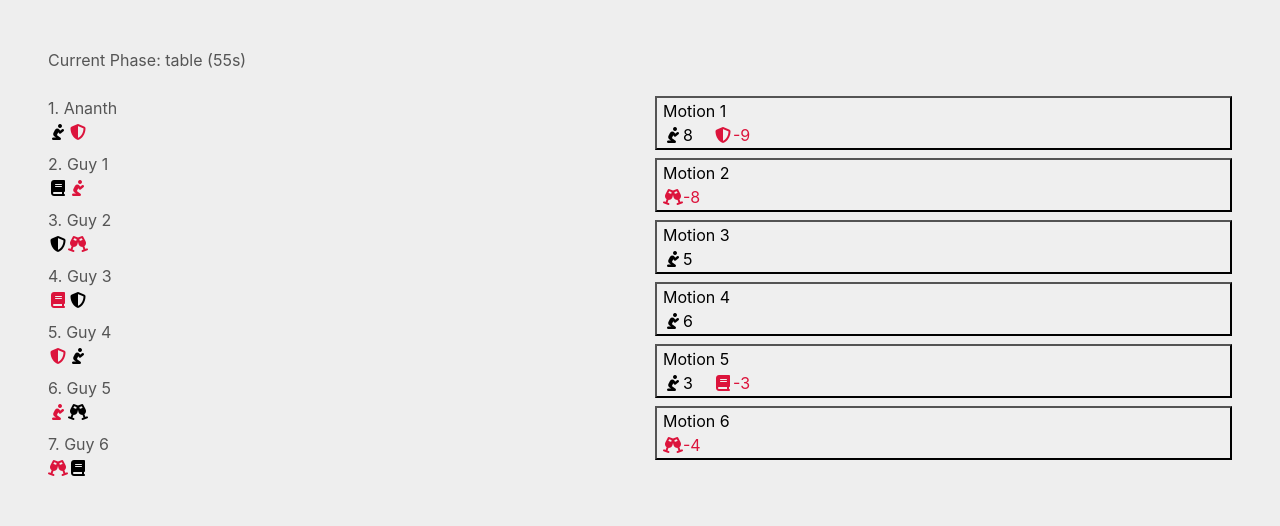
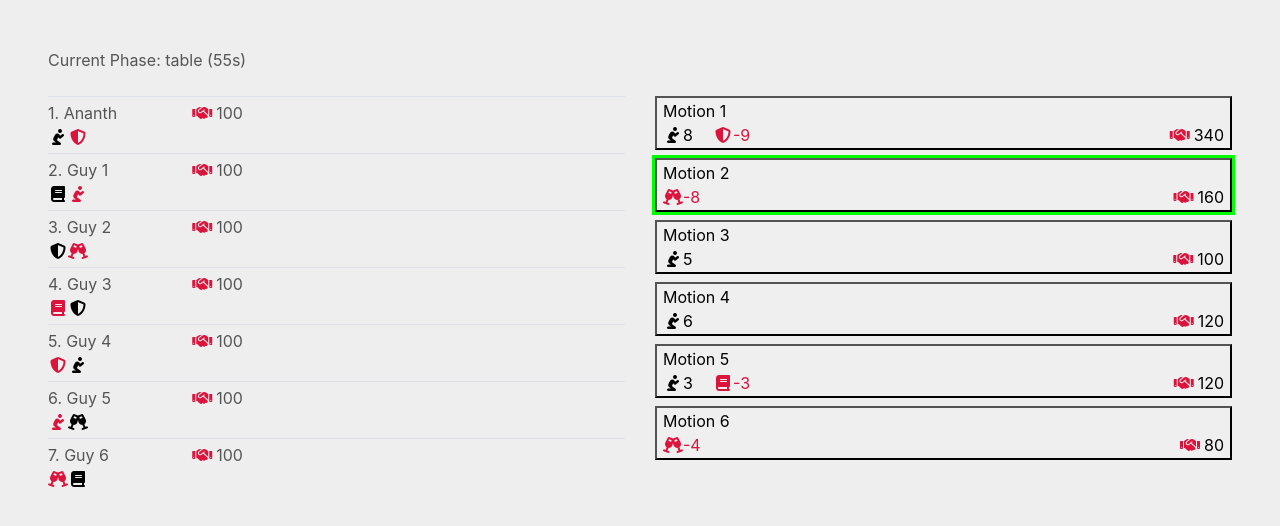
Before and after one commit to lilytastic/politics-sim, a React (Create React App) app: page /game in a window 1280 px wide. Shown: the top 526 px of the page. Built offline with nearby package versions, Linux system fonts and the light colour scheme.

Commit message:
table/rescind motion

```diff
--- a/src/App.scss
+++ b/src/App.scss
@@ -10,6 +10,10 @@
 ul {
   padding: 0;
   list-style-type: none;
+}
+
+.tabled {
+  box-shadow: 0 0 0 3px lime;
 }
 
 @media (prefers-reduced-motion: no-preference) {
--- a/src/Game.tsx
+++ b/src/Game.tsx
@@ -1,11 +1,13 @@
 import React from 'react';
 import { connect } from 'react-redux'
 import { interval } from 'rxjs';
-import { changeCurrentPhase, changeCurrentPhaseCountdown, refreshAvailableMotions } from './actionCreators';
+import { changeCurrentPhase, changeCurrentPhaseCountdown, refreshAvailableMotions, tableMotion, rescindMotion } from './actionCreators';
 
 interface Politician {
+  id: number;
   name: string;
   positions: PoliticalPosition[];
+  capital: number;
 }
 
 interface PoliticalPosition {
@@ -31,13 +33,28 @@ class Game extends React.Component {
   onTick() {
     if (this.props.currentPhaseCountdown >= this.props.phase?.countdown) {
       this.props.dispatch(changeCurrentPhase((this.props.currentPhase + 1) % this.props.phases.length));
-      if (this.props.currentPhase?.name === 'table') {
+      if (this.props.phase?.name === 'table') {
         this.props.dispatch(refreshAvailableMotions());
       }
     } else {
       this.props.dispatch(changeCurrentPhaseCountdown(this.props.currentPhaseCountdown + 1));
     }
   }
+
+  table = (motionId: number) => {
+    console.log('tabling', motionId);
+    const tabled = this.props.motionsTabled.find((x: any) => x.id === motionId);
+    if (!tabled) {
+      this.props.dispatch(tableMotion(motionId, 0));
+    } else if (tabled.tabledBy === 0) {
+      this.props.dispatch(rescindMotion(motionId));
+    }
+  };
+  vote = (motionId: number) => {
+    console.log('voting', motionId);
+  };
+
+  phaseFunc: {[id: string]: (motionid: number) => void} = {table: this.table, vote: this.vote};
 
   render = () => (
     <div className="p-5">
@@ -47,8 +64,11 @@ class Game extends React.Component {
       <div className="row">
         <div className="col">
           {politicians.map((x, i) => (
-            <div className="mb-2" key={i}>
-              <div>{i+1}. {x.name}</div>
+            <div className="border-top py-1" key={i}>
+              <div className="d-flex align-items-center">
+                <div className="w-25">{i+1}. {x.name}</div>
+                <div><i className="fas fa-fw fa-handshake mr-1" style={{color: 'crimson'}}></i>{x.capital}</div>
+              </div>
               {x.positions.map((position, ii) => (
                 <i style={{color: position.attitude !== 'raise' ? 'crimson' : 'initial'}} key={ii} className={'fas fa-fw fa-' + stats[position.stat]?.icon || 'star'}></i>
               ))}
@@ -57,8 +77,12 @@ class Game extends React.Component {
         </div>
         <div className="col">
           {this.props.availableMotions.map((motion: any, i: number) => (
-            <button key={i} className="text-left d-block mb-2 w-100">
+            <button
+                onClick={() => this.phaseFunc[this.props.phase.name] ? this.phaseFunc[this.props.phase.name](motion.id) : null} key={i}
+                className={"text-left d-block mb-2 w-100 " + (this.props.motionsTabled.findIndex((x: any) => x.id === motion.id) !== -1 ? 'tabled' : '')}>
               <div>{motion.name}</div>
+              <div className="d-flex justify-content-between">
+                <div>
                   {motion.effects.map((effect: any, ii: number) => (
                     <span key={ii} className="d-inline-block" style={{width: '50px', color: effect.amount <= 0 ? 'crimson' : 'initial'}}>
                       <i className={'fas fa-fw fa-' + stats[effect.stat]?.icon || 'star'}></i>
@@ -66,6 +90,9 @@ class Game extends React.Component {
                       &nbsp;
                     </span>
                   ))}
+                </div>
+                <div><i className="fas fa-fw fa-handshake mr-1" style={{color: 'crimson'}}></i>{motion.costToTable}</div>
+              </div>
             </button>
           ))}
         </div>
@@ -78,6 +105,8 @@ const mapStateToProps = (state: any) => {
   return {
     phase: state.phases[state.currentPhase || 0],
     phases: state.phases,
+    motionsTabled: state.motionsTabled,
+    motionVotes: state.motionVotes,
     currentPhaseCountdown: state.currentPhaseCountdown,
     currentPhase: state.currentPhase,
     screen: state.screen,
@@ -92,6 +121,7 @@ export default connect(
 
 const politicians: Politician[] = [
   {
+    id: 0,
     name: 'Ananth',
     positions: [
       {
@@ -107,6 +137,7 @@ const politicians: Politician[] = [
     ]
   },
   {
+    id: 1,
     name: 'Guy 1',
     positions: [
       {
@@ -122,6 +153,7 @@ const politicians: Politician[] = [
     ]
   },
   {
+    id: 2,
     name: 'Guy 2',
     positions: [
       {
@@ -137,6 +169,7 @@ const politicians: Politician[] = [
     ]
   },
   {
+    id: 3,
     name: 'Guy 3',
     positions: [
       {
@@ -152,6 +185,7 @@ const politicians: Politician[] = [
     ]
   },
   {
+    id: 4,
     name: 'Guy 4',
     positions: [
       {
@@ -167,6 +201,7 @@ const politicians: Politician[] = [
     ]
   },
   {
+    id: 5,
     name: 'Guy 5',
     positions: [
       {
@@ -182,6 +217,7 @@ const politicians: Politician[] = [
     ]
   },
   {
+    id: 6,
     name: 'Guy 6',
     positions: [
       {
@@ -196,7 +232,7 @@ const politicians: Politician[] = [
       }
     ]
   }
-];
+].map(x => ({...x, capital: 100}));
 
 const stats: {[id: string]: any} = {
   faith: {
--- a/src/actionCreators.ts
+++ b/src/actionCreators.ts
@@ -15,4 +15,15 @@ export const refreshAvailableMotions = () => ({
   type: 'REFRESH_AVAILABLE_MOTIONS'
 });
 
+export const tableMotion = (motion: number, tabledBy: number) => ({
+  type: 'TABLE_MOTION',
+  motion,
+  tabledBy
+});
+
+export const rescindMotion = (motion: number) => ({
+  type: 'RESCIND_MOTION',
+  motion
+});
+
 export const loadSave = (data: any) => ({type: 'LOAD_SAVE', data})
--- a/src/index.tsx
+++ b/src/index.tsx
@@ -9,14 +9,22 @@ import 'bootstrap/dist/css/bootstrap.min.css';
 
 const initialState = {
   screen: 'title',
-  availableMotions: [{name: 'Motion 1', effects: [{stat: 'faith', amount: 0}]}],
+  availableMotions: [{id: 0, name: 'Motion 1', effects: [{stat: 'faith', amount: 0}]}],
+  motionsTabled: [{id: 1, tabledBy: 1}],
+  motionVotes: [{id: 1, voters: [{id: 3, type: 'bought'}]}], // type can be 'motivated', 'bought', 'respect'
   phases: [{name: 'table', countdown: 60}, {name: 'debate', countdown: 60}, {name: 'vote', countdown: 60}],
   currentPhase: 0,
   currentPhaseCountdown: 0
 };
 
 function rootReducer(state = initialState, action: any) {
+  console.log(action);
   switch (action.type) {
+    case 'TABLE_MOTION':
+      return {...state, motionsTabled: [...state.motionsTabled, {id: action.motion, tabledBy: action.tabledBy}]};
+    case 'RESCIND_MOTION':
+      let index = state.motionsTabled.findIndex(x => x.id === action.motion);
+      return {...state, motionsTabled: [...state.motionsTabled.slice(0, index), ...state.motionsTabled.slice(index + 1)]};
     case 'CHANGE_SCREEN':
       return {...state, screen: action.screen};
     case 'CHANGE_CURRENT_PHASE':
@@ -35,8 +43,10 @@ function rootReducer(state = initialState, action: any) {
           });
         }
         motions.push({
+          id: i,
           name: 'Motion ' + (i+1),
-          effects: effects
+          effects: effects,
+          costToTable: effects.reduce((acc, curr) => acc + Math.abs(curr.amount), 0) * 20
         });
       }
       return {...state, availableMotions: motions};
```
Lines whose indentation alone changed are shown as unchanged.
